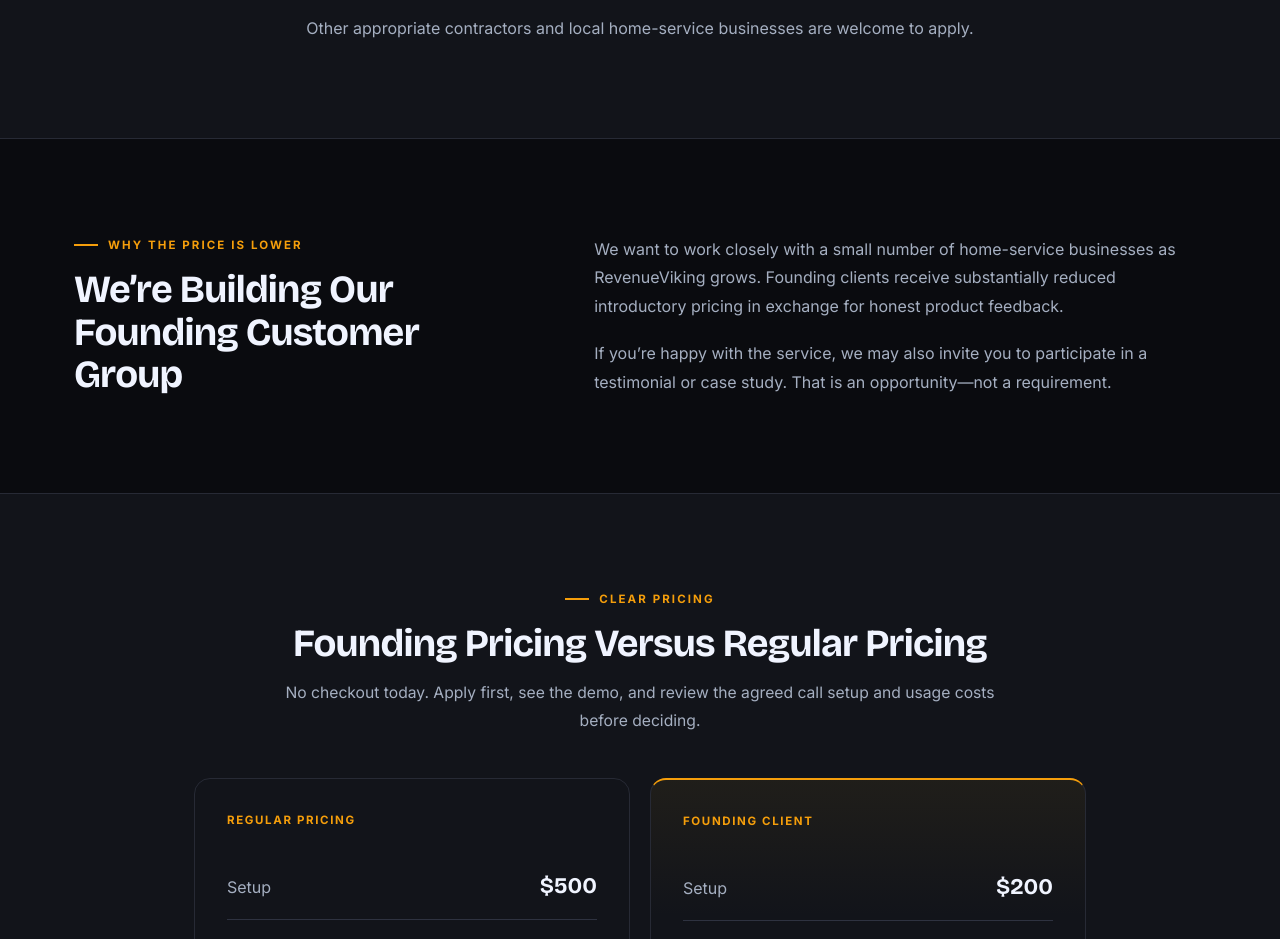
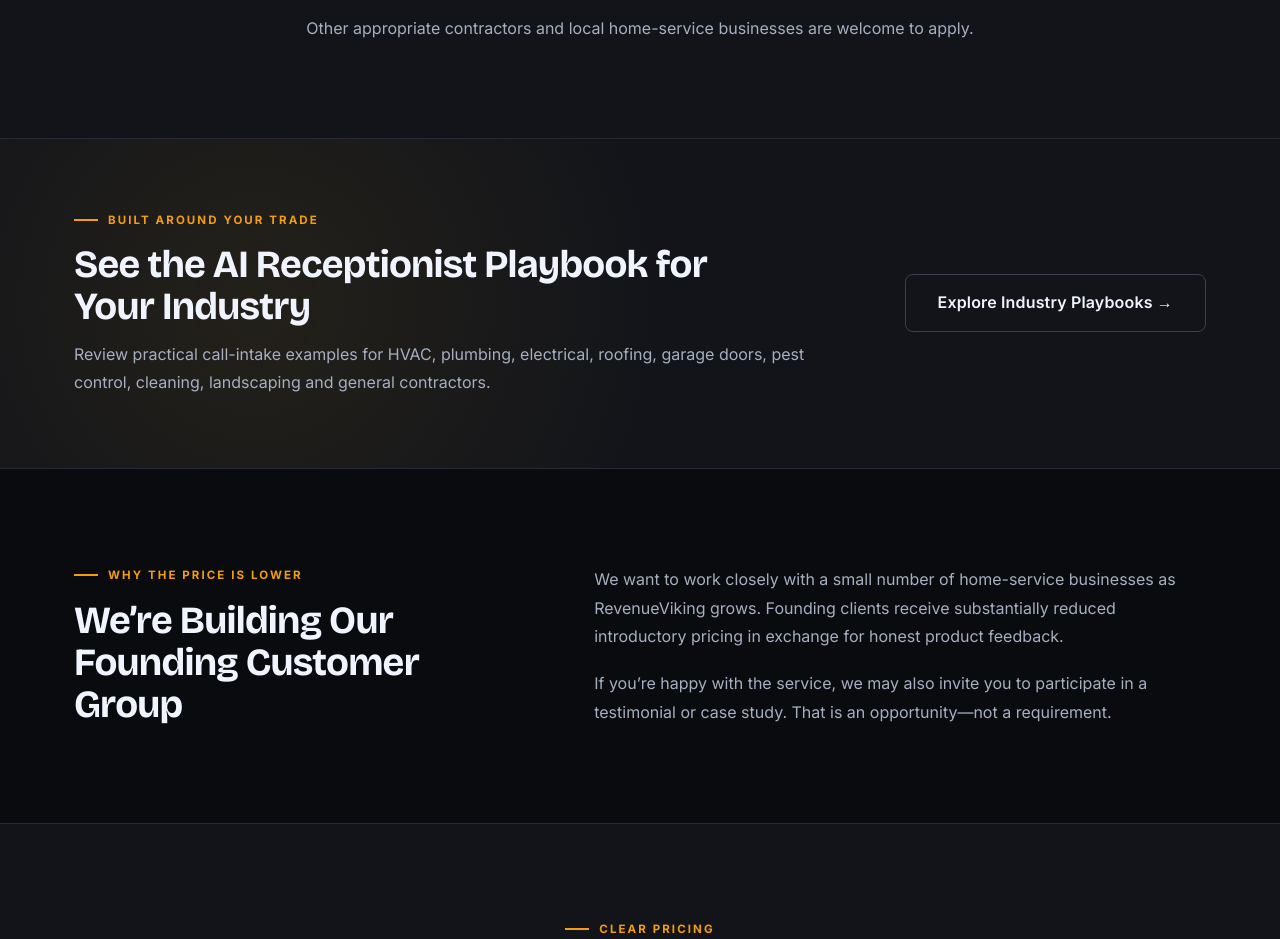
Before and after one commit to mybrandfather/RevenueViking, a website: page founding-clients.html in a window 1280 px wide. Shown: the part 4020-4959 px from the top of the page. Drawn offline with nearby package versions, Linux system fonts and the light colour scheme.

Commit message:
Add industry playbooks: update founding-clients.html

```diff
--- a/founding-clients.html
+++ b/founding-clients.html
@@ -194,6 +194,17 @@
       </div>
     </section>
 
+    <section class="founding-section founding-playbooks-promo" aria-labelledby="founding-playbooks-heading">
+      <div class="container founding-playbooks-promo-inner reveal">
+        <div>
+          <div class="eyebrow">Built around your trade</div>
+          <h2 class="display-md" id="founding-playbooks-heading">See the AI Receptionist Playbook for Your Industry</h2>
+          <p>Review practical call-intake examples for HVAC, plumbing, electrical, roofing, garage doors, pest control, cleaning, landscaping and general contractors.</p>
+        </div>
+        <a class="btn btn-ghost btn-lg" href="industry-playbooks.html">Explore Industry Playbooks →</a>
+      </div>
+    </section>
+
     <section class="founding-section" id="why-founding">
       <div class="container founding-split founding-split-balanced">
         <div class="reveal">
@@ -306,6 +317,6 @@
   </main>
 
   <footer><div class="container"><div class="footer-grid"><div class="footer-brand"><a class="nav-logo" href="/"><div class="nav-logo-mark" aria-hidden="true">RevenueViking</div><span class="nav-logo-name">Revenue<span>Viking</span> AI</span></a><p>AI receptionist and lead capture for home-service businesses.</p></div><div class="footer-col"><h4>Program</h4><a href="#how-it-works">How It Works</a><a href="#pricing">Founding Pricing</a><a href="#apply">Apply</a></div><div class="footer-col"><h4>Company</h4><a href="about.html">About</a><a href="contact.html">Contact</a><a href="faq.html">Full FAQ</a></div><div class="footer-col"><h4>Legal</h4><a href="privacy-policy.html">Privacy</a><a href="terms-of-service.html">Terms</a><a href="cookie-policy.html">Cookies</a></div></div><div class="footer-bottom"><p>© 2026 RevenueViking AI. All rights reserved.</p><div class="footer-legal"><a href="privacy-policy.html">Privacy</a><a href="terms-of-service.html">Terms</a><a href="cookie-policy.html">Cookies</a></div></div></div></footer>
-  <script src="js/app.js?v=20260830-founding-clients"></script>
+  <script src="js/app.js?v=20260904-playbooks"></script>
 </body>
 </html>
```
